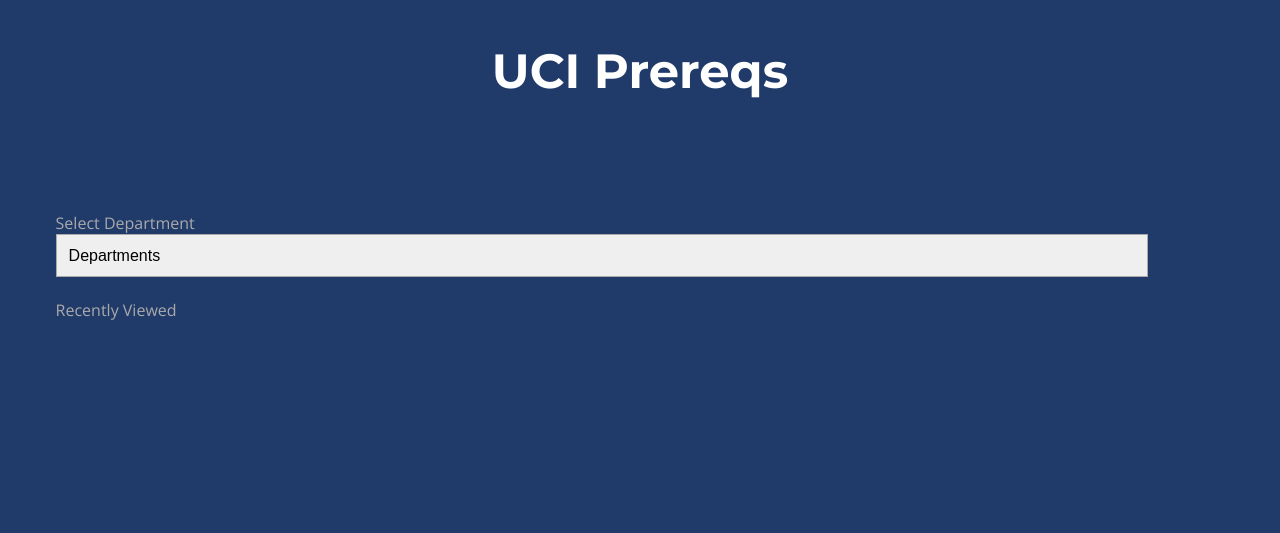
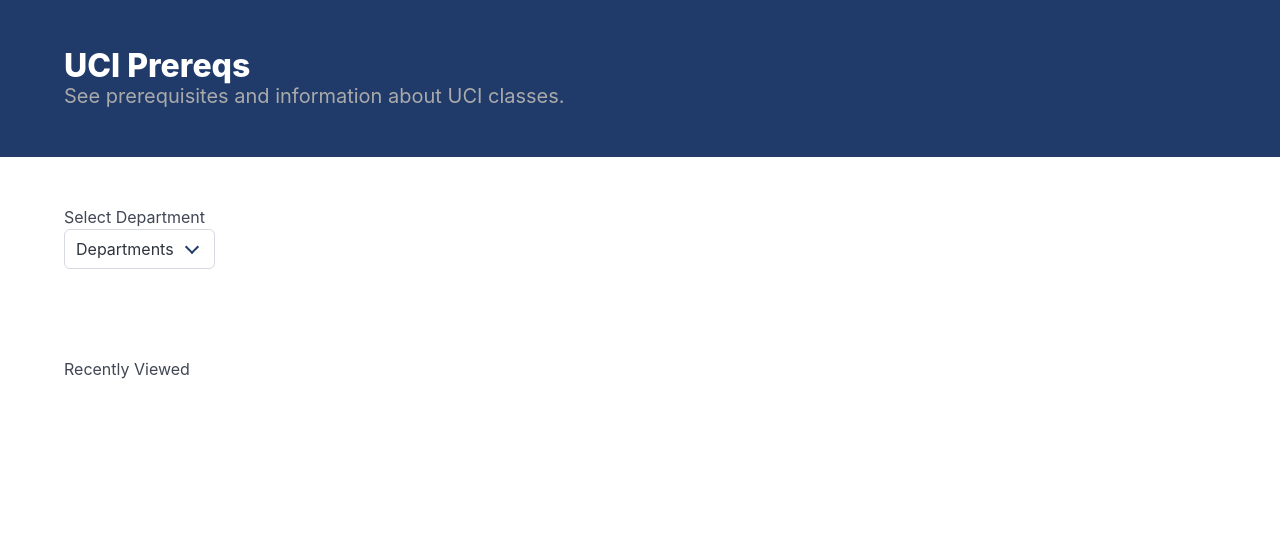
Before and after one commit to jastronaut/uci-prereqs, a Django app: template templates/uciprereqs/index.html in a window 1280 px wide. Shown: the top 533 px of the page. Run offline with Django 3.2, Linux system fonts and the light colour scheme; the template is opened without the code that fills it, so the values that code supplies are empty; some libraries are stand-ins or nearby versions.

Commit message:
moving from custom css to bulma so this is easier to maintain

```diff
--- a/static/uciprereqs/css/minimal.css
+++ /dev/null
@@ -1,159 +0,0 @@
-@import 'https://fonts.googleapis.com/css?family=Open+Sans';
-@import 'https://fonts.googleapis.com/css?family=Montserrat:400,700';
-body {
-	font-family: 'Open Sans', sans-serif;
-	margin: 0 0;
-}
-
-@media only screen and (max-device-width : 800px)
-{
-	.wrapper {
-		padding-bottom: calc(15px + 5vh) !important;
-		max-width: 90vw !important;
-		padding-left: 2vw !important;
-		padding-right: 2vw !important;
-	}
-	.div-row {
-		display: inline;
-		width: 100%;
-	}
-	.row {
-		display: inline;
-		width: 100%;
-	}
-	#headertitle {
-		font-size: 3em;
-	}
-	#headerthing > p {
-		width: 100%;
-	}
-}
-
-@media only screen and (min-device-width : 801px)
-{
-	.wrapper {
-		padding-bottom: calc(20px + 3vh) !important;
-		max-width: 90vw !important;
-		padding-left: 10vw !important;
-		padding-right: 10vw !important;
-	}
-	.div-row {
-		display: flex;
-	}
-	.row {
-		display: flex;
-	}
-
-	#headertitle {
-		font-size: 3.5em;
-	}
-	#headerthing > p {
-		width: 100%;
-	}
-}
-
-.box {
-	text-align: justify;
-	font-size: 1em;
-	overflow: hidden;
-	padding: 5px 20px 10px 20px;
-	margin: 10px;
-}
-
-h1 {
-	font-family: Montserrat;
-	font-weight: 700;
-	text-align: left;
-}
-
-h2 {
-	font-family: Montserrat;
-	font-weight: 700;
-	font-size: 1.25em;
-	margin: 0 0 !important;
-	text-align: left;
-}
-
-h3 {
-	font-family: 'Montserrat';
-	font-weight: 400;
-	margin-top: 1%;
-	text-align: left;
-}
-
-img .txtimg {
-	padding: 5px 5px !important;
-}
-
-#headerthing {
-	top: 0px;
-	left:0px;
-	width: 100%;
-	background-size: cover;
-	background-attachment: fixed;
-	background-position: center center;
-	height: 130px;
-	color: #fff;
-	z-index: 1;
-	padding-top: 20px;
-}
-
-#headertitle {
-	font-weight: 700;
-	margin-top: 0px;
-	z-index: 1;
-}
-
-#headerdesc {
-	font-family: 'Open Sans';
-	text-transform: uppercase;
-	letter-spacing: 2px;
-	font-size: 0.5em;
-	z-index: 1;
-}
-#headerthing > p {
-	display: table-cell !important;
-	height: 130px;
-	vertical-align: middle !important;
-	text-align: center !important;
-	float: left;
-	z-index: 1;
-	margin: 0 auto 0 auto !important;
-	padding: 0 0;
-}
-
-.box h1 {
-	margin-top: 0 !important;
-}
-
-@keyframes fade-in {
-	from {
-		opacity: 0%;
-	}
-
-	to {
-		opacity: 100%;
-	}
-}
-
-.scene {
-	.scene-element {
-		animation-duration: 0.15s;
-		transition-timing-function: ease-in;
-	}
-}
-
-.scene-element-fade-in {
-	animation-name: fade-in;
-}
-
-
-#page-cover {
-	background-color: #fff;
-	opacity: 0%;
-	z-index: 5;
-}
-
-.sep {
-	color: #d3d0c8;
-}
--- a/static/uciprereqs/css/style.css
+++ b/static/uciprereqs/css/style.css
@@ -1,251 +1,34 @@
-* {
-	text-align: left !important;
+#coursebadge h1 {
+	display: inline;
 }
 
-#headerthing, body {
-	background: #203b6a;
+.checked-class {
+	cursor: pointer;
 }
 
-.row {
-	background: #fff;
-	border-radius: 15px;
-	position: relative;
+.title.is-4 {
+	margin-bottom: 0;
 }
 
-#headertitle {
-	font-family: 'Montserrat' !important;
-	font-style: normal;
+.hero {
+	background-color: #203b6a;
 }
 
-#headerdesc {
-	color: #e9b51b;
+.hero-body .container .title {
+	color: #fff;
 }
-
-.prereqs {
-	/* word-wrap: break-word; */
-	width: inherit;
-}
-
-@media only screen and (max-width: 800px)
-{
-	.spacer {
-		display: none !important;
-	}
-
-	#selectside {
-		padding-right: 0;
-	}
-
-	#results {
-		margin-left: 5px
-	}
-
-	body {
-		background: #fff !important;
-	}
-}
-
-#main-row {
-	min-height: 60vh;
-}
-
-select {
-	font-size: 100%;
-	-webkit-appearance: none !important;
-	-moz-appearance: none !important;
-	padding: 0.75rem 0.75rem;
-	border-color: #aaa;
-	width: 100%;
-	box-sizing: border-box;
-	transition: all 0.1s ease;
-}
-
-select:hover {
-	border-color: #777;
-	transition: all 0.1s ease;
-}
-
-label {
+.hero-body .container .subtitle {
 	color: #aaa;
 }
 
-#coursebadge {
-	color: #fff;
-	background: #e9b51b;
-	padding: 0.5% 0.5%;
-	width: fit-content;
-	display: none;
-	font-family: 'Montserrat';
-	font-size: 1.5em;
-	font-weight: 700;
-	border-radius: 5px;
+.select:not(.is-multiple):not(.is-loading)::after {
+	border-color: #203b6a;
 }
 
-.coursetitle, .desc {
-	display: none;
+.half {
+	flex-basis:50%;
 }
 
-.coursetitle {
-	margin-left: 1%;
-	font-family: 'Montserrat';
-	font-size: 1.5em;
-	font-weight: 700;
-	color: #e9b51b;
+.is-warning {
+	background-color: #e9b51b;
 }
-
-.desc {
-	color: #aaa;
-}
-
-@keyframes fadein-rise {
-	0% {
-		opacity: 0;
-		margin-top: 15vh;
-	}
-	30% {
-		opacity: 0.3;
-		margin-top: 13.5vh;
-	}
-	95% {
-		opacity: .99;
-		margin-top: 1.5vh;
-	}
-	100% {
-		opacity: 1;
-		margin-top: 0;
-	}
-
-}
-
-@keyframes fadein {
-	from {
-		opacity: 0;
-	}
-	to {
-		opacity: 1;
-	}
-}
-
-#headertitle, #headerdesc, #main-row {
-	animation-name: fadein;
-	opacity: 0;
-	animation: fadein ease-in 1;
-	animation-duration: .25s;
-	animation-fill-mode: forwards;
-}
-
-li {
-	list-style: none;
-	border-bottom: 1px solid #e0e0e0;
-	padding: 1% 1%;
-	transition: all 0.1s ease;
-	border-radius: 2px;
-}
-
-li:hover {
-	background: #c0c0c0;
-	color: #fff;
-	transition: all 0.1s ease;
-}
-
-/* .listing-schedule {
-	display: none;
-} */
-
-.no-listing {
-	/* display: none; */
-	font-style: italic;
-	color: #aaa;
-}
-.quarterbox {
-	padding: 0 0;
-	flex-basis: 33%;
-	margin-left: 0;
-	border-bottom: 1px solid #e0e0e0;
-	border-radius: 0 0 5px 5px;
-	display: none;
-}
-
-.quartertitle {
-	width: inherit;
-	background: #203b6a;
-	color: #fff;
-	font-family: 'Montserrat';
-	font-weight: 700;
-	font-size: 1.25em;
-	text-align: center !important;
-	border-radius: 5px 5px 0 0;
-	padding: 0.5% 0.5%;
-}
-
-.quartercontent {
-	padding: 2% 0 !important;
-	font-size: 0.8em;
-}
-
-.professor-listing {
-	padding: 1% 2%;
-}
-
-.professor-listing:nth-child(even) {
-	border-left: 5px solid #aaa;
-	background: linear-gradient(
-		to left,
-		rgba(0,0,0,0),
-		rgba(0, 0, 0, 0) 50%,
-		#aaa 50%,
-		#aaa
-		);
-	background-position: 100% 0;
-	background-size: 200% 100%;
-	transition: all 0.25s ease;
-}
-
-.professor-listing:nth-child(even):hover {
-	background-position: 0 0;
-}
-
-.professor-listing:nth-child(odd) {
-	border-left: 5px solid #e0e0e0;
-	background: linear-gradient(
-		to left,
-		rgba(0,0,0,0),
-		rgba(0, 0, 0, 0) 50%,
-		#e0e0e0 50%,
-		#e0e0e0
-		);
-	background-position: 100% 0;
-	background-size: 200% 100%;
-	transition: all 0.25s ease;
-}
-
-.professor-listing:nth-child(odd):hover {
-	background-position: 0 0;
-}
-
-.close {
-	display: none;
-	margin-left: 50%
-}
-
-.checked-class:hover > .close {
-	display: inline;
-}
-
-.prev-class {
-	cursor: pointer;
-}
-
-.prev-class:hover {
-	font-style: bold;
-}
-
-.each-major h3 {
-	margin-left: 2%;
-	margin-bottom: 1%;
-}
-
-.each-major ul {
-	padding-left: 2%;
-	margin-top: 0;
-}
--- a/templates/uciprereqs/base.html
+++ b/templates/uciprereqs/base.html
@@ -1,26 +1,37 @@
 <!DOCTYPE html>
 <html lang="en">
+
 <head>
 	<meta charset="utf-8">
 	<meta name="viewport" content="width=device-width, initial-scale=1">
 	<script src="https://ajax.googleapis.com/ajax/libs/jquery/3.3.1/jquery.min.js"></script>
 	{% load static %}
+	<link rel="stylesheet" href="{% static 'uciprereqs/css/bulma.css' %}" media="all">
+	<link rel="stylesheet" href="{% static 'uciprereqs/css/style.css' %}">
 
-		<link rel="stylesheet" href="{% static 'uciprereqs/css/minimal.css' %}" media="all">
-		<link rel="stylesheet" type="text/css" href="{% static 'uciprereqs/css/style.css' %}">
-
-		<link rel="stylesheet" href="https://use.fontawesome.com/releases/v5.2.0/css/all.css" integrity="sha384-hWVjflwFxL6sNzntih27bfxkr27PmbbK/iSvJ+a4+0owXq79v+lsFkW54bOGbiDQ" crossorigin="anonymous">
 	{% block extraincludes %} {% endblock %}
 	<title>{% block title %} {% endblock %}</title>
 </head>
+
 <body>
-		<div id='headerthing'>
-			<p>
-			<br><span id='headertitle' >{% block headertitle %} {% endblock %}</span>
-			</p>
+	<section class="hero">
+		<div class="hero-body">
+			<div class="container">
+				<h1 class="title">
+					{% block headertitle %} {% endblock %}
+				</h1>
+				<h2 class="subtitle">
+					See prerequisites and information about UCI classes.
+				</h2>
 			</div>
-		<br>
-		<div class="wrapper">{% block txt %} {% endblock %}</div>
+		</div>
+	</section>
+	<section class="section">
+		<div class="container">
+			{% block txt %} {% endblock %}
+		</div>
+	</section>
 </body>
 <script type='text/javascript' src="{% static 'uciprereqs/js/getprereqs.js' %}"></script>
+
 </html>
--- a/templates/uciprereqs/index.html
+++ b/templates/uciprereqs/index.html
@@ -3,106 +3,118 @@
 {% block headertitle %}UCI Prereqs{% endblock %}
 
 {% block txt %}
-<div class="row" id='main-row'>
-
-	<div class="box spacer" style="flex-basis:2%"></div>
-
-	<div class="box" style="flex-basis:auto" id="selectside">
+<div class="columns">
+	<div class="column is-one-quarter">
 		<form method="post">
 			<label for="selectDept">Select Department</label>
 			<br>
+			<div class="select">
 				<select name="selectDept" id="selectDept">
 					<option value="">Departments</option>
 					{% for dept in openDepts %}
 					<option value="{{ dept }}">{{ dept }}</option>
 					{% endfor %}
 				</select>
+			</div>
+			<br>
+			<label class='classList' for="classlist" id='classesLabel' style='visibility: hidden'>Select Class</label>
+			<br>
+			<div class="select classList" style="visibility: hidden;">
+				<select class='classList' name="classList" id="classList">
+					<option value="">Courses</option>
+				</select>
+			</div>
 		</form>
 
-		<label class='classList' for="classlist" id='classesLabel' style='display: none'>Select Class</label>
-		<select class='classList' name="classList" id="classList" style="display: none">
-			<option value="">Courses</option>
-		</select>
+
 		<br>
 
 		<label for="history">
 			Recently Viewed
 		</label>
 
-		<div class="history" name="history">
-			<div class="checked-class temp">
-				<span class="prev-class"></span>
+		<table class="table history" name='history'>
+			<tbody>
+				<tr class="checked-class temp">
+					<td class='prev-class'></td>
+				</tr>
+			</tbody>
+		</table>
+
+	</div>
+	<div class="column">
+		<br>
+		<span id="coursebadge">
+			<h1 class="title is-2" id="selectedDept"></h1>
+			<h1 class="title is-2" id="selectedNum"></h1>
+		</span>
+		<h3 class="subtitle is-3 has-text-gray coursetitle" id="title">
+			</h2>
+			<br>
+			<br>
+			<article class="message desc" style="display: none">
+				<div class="message-body desc" id="desc"></div>
+			</article>
+			<div class="box prereqs" style="visibility: hidden">
+				<h3 class="title is-3">Prerequisites</h3>
+				<table class="prereqs table is-hoverable" id="prereqs">
+					<tr>
+						<td class='prereqitem'></td>
+					</tr>
+				</table>
+			</div>
+			<br>
+			<div class="major-reqs" style="display:none">
+				<h3 class="title is-3">Major Requirements Filled</h3>
+				<div class="each-major">
 				</div>
 			</div>
-
-	</div>
-	<div class="box" style="flex-basis:55%" id="results">
-		<br>
-		<span id="coursebadge">
-			<span id="selectedDept">d</span>
-			<span id="selectedNum"></span>
-		</span>
-		<span id="title" class="coursetitle"></span>
-		<br>
-		<span id="desc" class="desc"></span>
-			<ul class="prereqs" id="prereqs" style='display:none'>
-				<li class='prereqitem'>prereq</li>
-			</ul>
-			<br>
-			<div class="major-reqs" style="display:none">
-				<h2>Major Requirements Filled</h2>
-				<div class="each-major">
-					<h3>Major Name</h3>
-					<ul>
-						<li>Specialization1</li>
-						<li>Specialization2</li>
-					</ul>
-				</div>
-			</div>
-			<div id="listing-area">
+			<div id="listing-area" style="display:none">
 				<div class="listing no-listing" id="no-listing">
 				</div>
 				<div class="listing listing-schedule" id="listing-schedule">
 					<br>
-				<div class="listing-row row">
-					<div class="box quarterbox" id='Fall' style='flex-basis:50%'>
-						<div class="quartertitle">
-							Fall
+					<div class="listing-row columns">
+						<div class="column quarterbox half" id='Fall'>
+							<article class="message">
+								<div class="message-header">
+									<p class="quartertitle">Fall</p>
 								</div>
-						<div class="quartercontent" id='Fallqcontent'>
+								<div class="message-body quartercontent" id="Fallqcontent">
 									<div class="professor-listing">
 									</div>
 								</div>
+							</article>
 						</div>
-					<div class="box quarterbox" id='Winter' style='flex-basis:50%'>
-						<div class="quartertitle">
-							Winter
+						<div class="column quarterbox half" id='Winter'>
+							<article class="message">
+								<div class="message-header">
+									<p class="quartertitle">Winter</p>
 								</div>
-						<div class="quartercontent" id='Winterqcontent'>
+								<div class="message-body quartercontent" id="Winterqcontent">
 									<div class="professor-listing">
 									</div>
 								</div>
+							</article>
 						</div>
-					<div class="box quarterbox" id='Spring' style='flex-basis:50%'>
-						<div class="quartertitle">
-							Spring
+						<div class="column quarterbox half" id='Spring'>
+							<article class="message">
+								<div class="message-header">
+									<p class="quartertitle">Spring</p>
 								</div>
-						<div class="quartercontent" id='Springqcontent'>
+								<div class="message-body quartercontent" id="Springqcontent">
 									<div class="professor-listing">
 									</div>
 								</div>
+							</article>
 						</div>
 
 					</div>
 				</div>
 
 			</div>
-		<div class="debugarea">
-
 	</div>
 </div>
-</div>
-<div class="box spacer" style="flex-basis:1%"></div>
 </div>
 </div>
 
```
Lines whose indentation alone changed are shown as unchanged.
